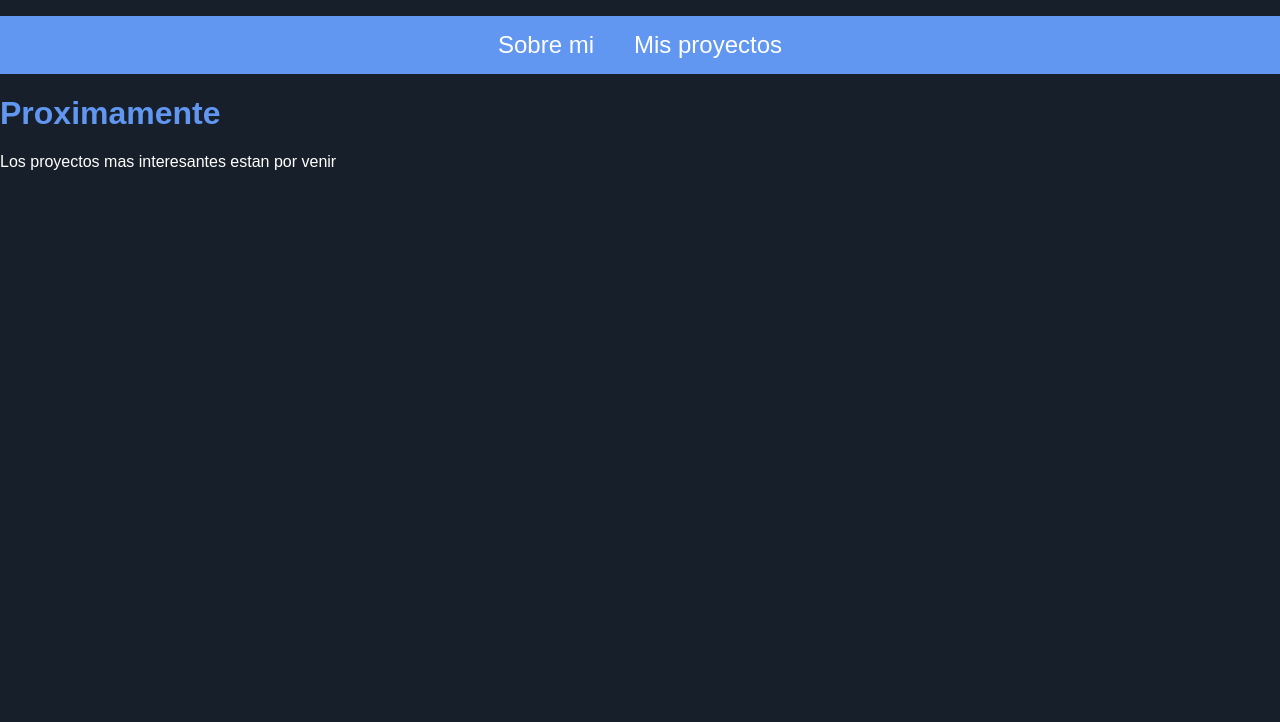
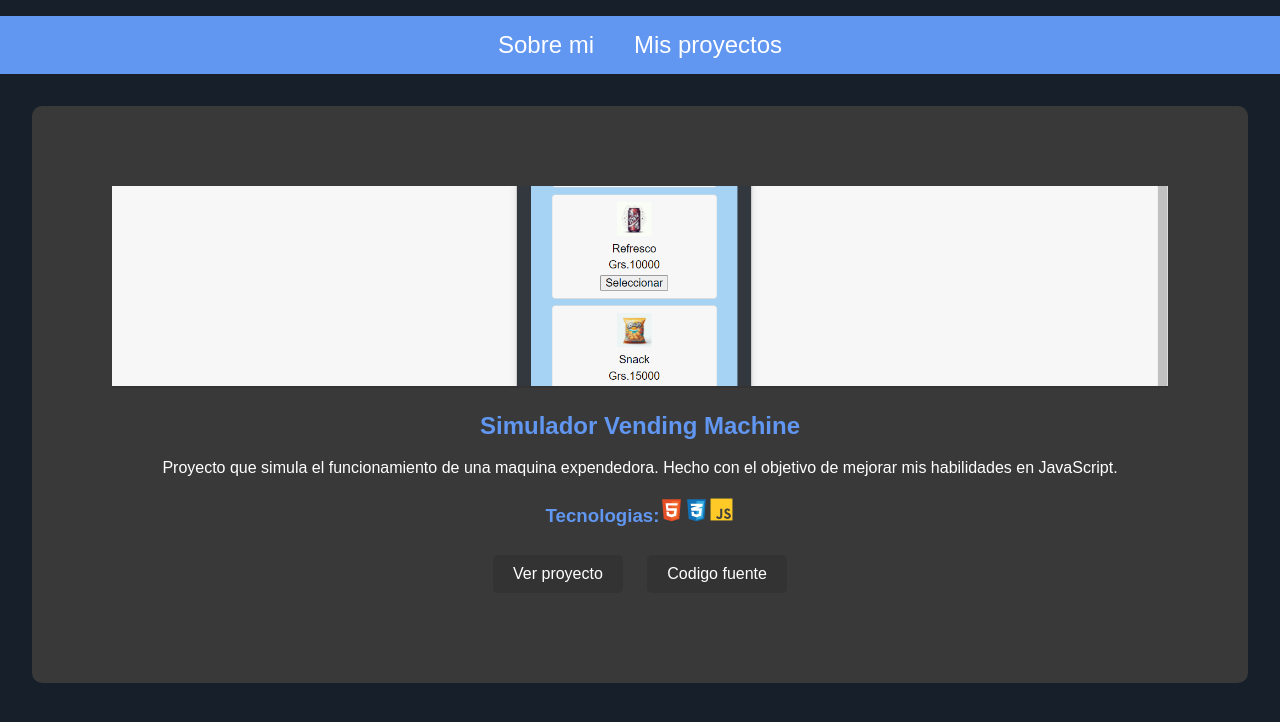
Before and after one commit to calojadev/portfolio, a plain HTML site: page projects.html in a window 1280 px wide. Drawn offline with nearby package versions, Linux system fonts and the light colour scheme; a web font is replaced by a local one.

Commit message:
proyecto añadido

```diff
--- a/projects.html
+++ b/projects.html
@@ -17,7 +17,6 @@
 <body>
 
     <section>
-
         <div class="navBar">
             <nav>
                 <ul>
@@ -26,12 +25,28 @@
                 </ul>
             </nav>
         </div>
+    </section>
 
-        <div>
-            <h1>Proximamente</h1>
-            <p>Los proyectos mas interesantes estan por venir</p>
-        </div>
-    </section>
+    <main>
+        <section class="proyectos">
+            <div class="contenedorProyecto">
+                <div class="proyectoContenido">
+                    <img src="img/screenshot_simulador_vending.png" alt="Imagen proyecto 1">
+                    <h2>Simulador Vending Machine</h2>
+                    <p>Proyecto que simula el funcionamiento de una maquina expendedora. Hecho con el objetivo de
+                        mejorar mis habilidades en JavaScript.</p>
+                </div>
+                <div class="proyectoTecnologias">
+                    <h3>Tecnologias:<span><img src="img/html-5-svgrepo-com.svg" alt="svgHtml"><img
+                                src="img/css-3-svgrepo-com.svg" alt="svgCss"><img src="img/js-svgrepo-com.svg"
+                                alt="svgJs"></span></h3>
+                    <a href="https://calojadev.github.io/project_Simulador_Vending/" target="_blank" class="btn">Ver
+                        proyecto</a>
+                    <a href="https://github.com/calojadev/project_Simulador_Vending" target="_blank" class="btn">Codigo
+                        fuente</a>
+                </div>
+        </section>
+    </main>
 
 </body>
 
--- a/stylesheet.css
+++ b/stylesheet.css
@@ -2,6 +2,7 @@
     --oscuro: #17202A;
     --claro: #FFFFFF;
     --texto: #6196F1;
+    --gris: #393939;
 }
 
 /*Globales*/
@@ -63,7 +64,7 @@ p {
 
 .navBar ul li a:hover {
     background-color: #555;
-    border-radius: 10%;
+    border-radius: 10px;
     /* Cambia el color de fondo al pasar el mouse */
 }
 
@@ -190,3 +191,49 @@ p {
     padding: 1rem;
     margin-top: 17rem;
 }
+
+.proyectos {
+    display: grid;
+    grid-template-columns: repeat(auto-fit, minmax(300px, 1fr));
+    gap: 20px;
+}
+
+.contenedorProyecto {
+    background-color: var(--gris);
+    border-radius: 10px;
+    overflow: hidden;
+    text-align: center;
+    transition: transform 0.3s ease;
+    margin: 2rem;
+    padding: 5rem;
+}
+
+.contenedorProyecto:hover {
+    transform: translateY(-10px);
+}
+
+.contenedorProyecto .btn {
+    display: inline-block;
+    margin: 10px;
+    padding: 10px 20px;
+    background-color: #333;
+    color: var(--claro);
+    text-decoration: none;
+    border-radius: 5px;
+    transition: background-color 0.3s ease;
+}
+
+.contenedorProyecto .btn:hover {
+    background-color: #555;
+}
+
+.proyectoContenido img {
+    width: 100%;
+    height: 200px;
+    object-fit: cover;
+    border-bottom: 2px solid #333;
+}
+
+.proyectoTecnologias img {
+    width: 25px;
+}
```
Also changed, not shown: index.html (+10 -5 lines), img/css-3-svgrepo-com.svg (added), img/html-5-svgrepo-com.svg (added), img/js-svgrepo-com.svg (added), img/screenshot_simulador_vending.png (added).
